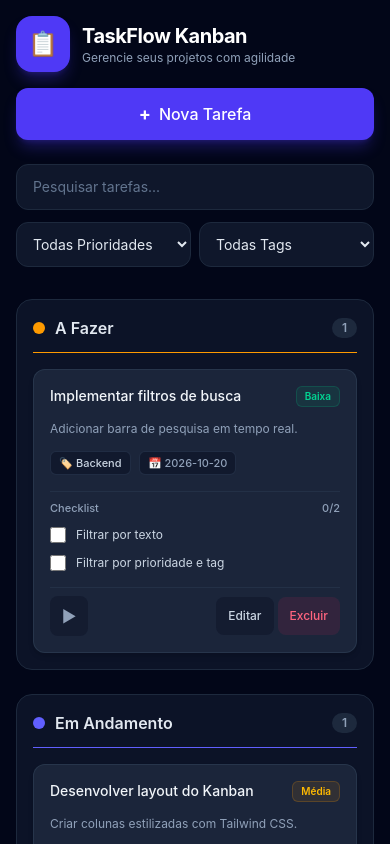
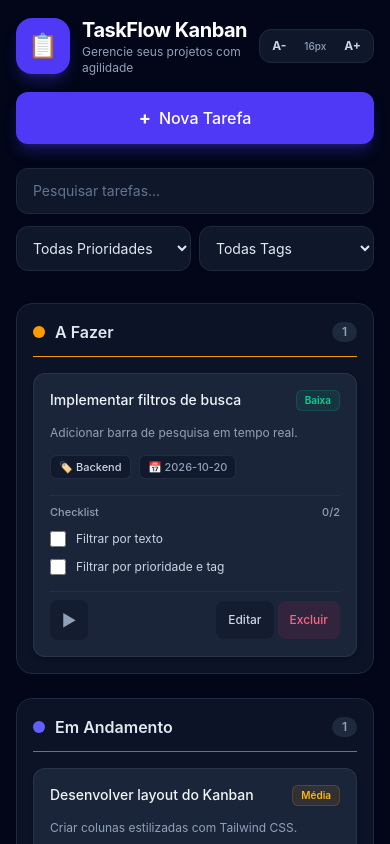
Before and after one commit to samucait-cmyk/taskflow-kanban, a React (Vite) app: page / in a window 390 px wide. Shown: the top 844 px of the page. Built offline with nearby package versions, Linux system fonts and the light colour scheme.

Commit message:
alterando tamanho do texto

```diff
--- a/src/App.jsx
+++ b/src/App.jsx
@@ -1,4 +1,4 @@
-import { useState } from 'react'
+import { useState, useEffect } from 'react'
 import Header from './components/Header'
 import KanbanColumn from './components/KanbanColumn'
 import TaskModal from './components/TaskModal'
@@ -53,6 +53,30 @@ export default function App() {
   const [priorityFilter, setPriorityFilter] = useState('')
   const [tagFilter, setTagFilter] = useState('')
 
+  // Estado para controlar o tamanho da fonte (com preferência salva no localStorage)
+  const [fontSize, setFontSize] = useState(() => {
+    const savedFont = localStorage.getItem('taskflow_fontsize')
+    return savedFont ? Number(savedFont) : 16
+  })
+
+  // Aplica o tamanho da fonte diretamente na tag <html> e guarda no localStorage
+  useEffect(() => {
+    document.documentElement.style.fontSize = `${fontSize}px`
+    localStorage.setItem('taskflow_fontsize', fontSize.toString())
+  }, [fontSize])
+
+  const handleIncreaseFont = () => {
+    setFontSize((prev) => Math.min(prev + 2, 22)) // Tamanho máximo: 22px
+  }
+
+  const handleDecreaseFont = () => {
+    setFontSize((prev) => Math.max(prev - 2, 12)) // Tamanho mínimo: 12px
+  }
+
+  const handleResetFont = () => {
+    setFontSize(16) // Tamanho padrão: 16px
+  }
+
   const handleSaveTask = (taskData) => {
     if (editingTask) {
       setTasks(tasks.map((t) => (t.id === editingTask.id ? { ...t, ...taskData } : t)))
@@ -99,7 +123,16 @@ export default function App() {
   return (
     <div className="min-h-screen bg-slate-950 text-slate-100 p-4 sm:p-6 lg:p-8 font-sans">
       <div className="max-w-7xl mx-auto">
-        <Header onOpenNewTask={() => { setEditingTask(null); setIsModalOpen(true); }} />
+        <Header
+          onOpenNewTask={() => {
+            setEditingTask(null)
+            setIsModalOpen(true)
+          }}
+          fontSize={fontSize}
+          onIncreaseFont={handleIncreaseFont}
+          onDecreaseFont={handleDecreaseFont}
+          onResetFont={handleResetFont}
+        />
 
         {/* Barra de Pesquisa e Filtros */}
         <div className="flex flex-col sm:flex-row items-stretch sm:items-center gap-3 mb-8">
@@ -138,7 +171,7 @@ export default function App() {
           </div>
         </div>
 
-        {/* Colunas do Kanban - Empilhadas no telemóvel, Lado a lado no Computador */}
+        {/* Colunas do Kanban */}
         <main className="flex flex-col md:flex-row gap-6 items-start">
           <KanbanColumn
             title="A Fazer"
@@ -146,7 +179,10 @@ export default function App() {
             color="border-amber-500"
             dotColor="bg-amber-500"
             tasks={filteredTasks.filter((t) => t.status === 'todo')}
-            onEdit={(task) => { setEditingTask(task); setIsModalOpen(true); }}
+            onEdit={(task) => {
+              setEditingTask(task)
+              setIsModalOpen(true)
+            }}
             onDelete={handleDeleteTask}
             onMove={handleMoveTask}
             onToggleChecklist={handleToggleChecklist}
@@ -157,7 +193,10 @@ export default function App() {
             color="border-indigo-500"
             dotColor="bg-indigo-500"
             tasks={filteredTasks.filter((t) => t.status === 'in_progress')}
-            onEdit={(task) => { setEditingTask(task); setIsModalOpen(true); }}
+            onEdit={(task) => {
+              setEditingTask(task)
+              setIsModalOpen(true)
+            }}
             onDelete={handleDeleteTask}
             onMove={handleMoveTask}
             onToggleChecklist={handleToggleChecklist}
@@ -168,7 +207,10 @@ export default function App() {
             color="border-emerald-500"
             dotColor="bg-emerald-500"
             tasks={filteredTasks.filter((t) => t.status === 'done')}
-            onEdit={(task) => { setEditingTask(task); setIsModalOpen(true); }}
+            onEdit={(task) => {
+              setEditingTask(task)
+              setIsModalOpen(true)
+            }}
             onDelete={handleDeleteTask}
             onMove={handleMoveTask}
             onToggleChecklist={handleToggleChecklist}
@@ -179,7 +221,10 @@ export default function App() {
       {isModalOpen && (
         <TaskModal
           task={editingTask}
-          onClose={() => { setIsModalOpen(false); setEditingTask(null); }}
+          onClose={() => {
+            setIsModalOpen(false)
+            setEditingTask(null)
+          }}
           onSave={handleSaveTask}
         />
       )}
--- a/src/components/Header.jsx
+++ b/src/components/Header.jsx
@@ -1,6 +1,14 @@
-export default function Header({ onOpenNewTask }) {
+export default function Header({
+  onOpenNewTask,
+  fontSize,
+  onIncreaseFont,
+  onDecreaseFont,
+  onResetFont,
+}) {
   return (
     <header className="flex flex-col sm:flex-row sm:items-center sm:justify-between gap-4 mb-6">
+      {/* Título e Botões de Fonte no Mobile */}
+      <div className="flex items-center justify-between sm:justify-start gap-3 w-full sm:w-auto">
         <div className="flex items-center gap-3">
           <div className="bg-indigo-600 p-3 rounded-2xl shadow-lg shadow-indigo-600/30 flex items-center justify-center">
             <span className="text-2xl">📋</span>
@@ -15,12 +23,66 @@ export default function Header({ onOpenNewTask }) {
           </div>
         </div>
 
+        {/* Controles de Tamanho de Texto (Visível no Telemóvel à direita) */}
+        <div className="flex sm:hidden items-center bg-slate-900 border border-slate-800 rounded-xl p-1 gap-1">
+          <button
+            onClick={onDecreaseFont}
+            title="Diminuir texto"
+            className="px-2 py-1 text-xs font-bold text-slate-300 hover:bg-slate-800 active:scale-95 rounded-lg transition-all"
+          >
+            A-
+          </button>
+          <button
+            onClick={onResetFont}
+            title="Tamanho padrão"
+            className="px-1.5 py-1 text-[10px] font-medium text-slate-400 hover:bg-slate-800 rounded-lg transition-all"
+          >
+            {fontSize}px
+          </button>
+          <button
+            onClick={onIncreaseFont}
+            title="Aumentar texto"
+            className="px-2 py-1 text-xs font-bold text-slate-300 hover:bg-slate-800 active:scale-95 rounded-lg transition-all"
+          >
+            A+
+          </button>
+        </div>
+      </div>
+
+      {/* Ações da Direita (Desktop Controles de Fonte + Botão Nova Tarefa) */}
+      <div className="flex items-center gap-3 w-full sm:w-auto">
+        {/* Controles de Tamanho de Texto (Visível apenas em Telas Maiores) */}
+        <div className="hidden sm:flex items-center bg-slate-900 border border-slate-800 rounded-xl p-1 gap-1">
+          <button
+            onClick={onDecreaseFont}
+            title="Diminuir texto"
+            className="px-2.5 py-1.5 text-xs font-bold text-slate-300 hover:bg-slate-800 active:scale-95 rounded-lg transition-all"
+          >
+            A-
+          </button>
+          <button
+            onClick={onResetFont}
+            title="Restaurar tamanho padrão (16px)"
+            className="px-2.5 py-1.5 text-xs font-medium text-slate-400 hover:bg-slate-800 rounded-lg transition-all"
+          >
+            {fontSize}px
+          </button>
+          <button
+            onClick={onIncreaseFont}
+            title="Aumentar texto"
+            className="px-2.5 py-1.5 text-xs font-bold text-slate-300 hover:bg-slate-800 active:scale-95 rounded-lg transition-all"
+          >
+            A+
+          </button>
+        </div>
+
         <button
           onClick={onOpenNewTask}
           className="w-full sm:w-auto px-5 py-3 bg-indigo-600 hover:bg-indigo-500 active:scale-95 text-white font-medium rounded-xl transition-all shadow-lg shadow-indigo-600/30 flex items-center justify-center gap-2 min-h-[48px]"
         >
           <span className="text-lg font-bold">+</span> Nova Tarefa
         </button>
+      </div>
     </header>
   )
 }
```
Lines whose indentation alone changed are shown as unchanged.
